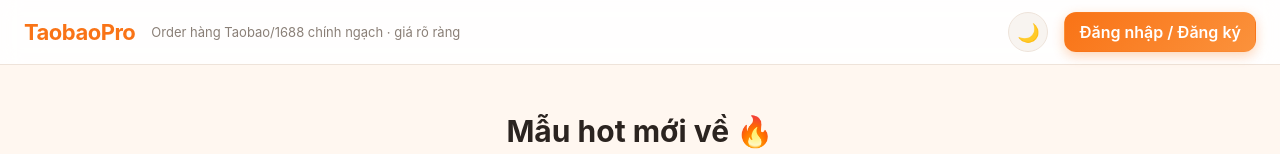
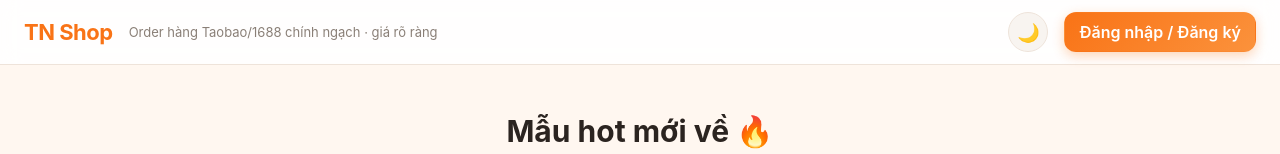
Before and after one commit to thonxse172831/taobaopro, a React (Vite) app: page /order in a window 1280 px wide. Shown: the top 154 px of the page. Built offline with nearby package versions, Linux system fonts and the light colour scheme; no server answers.

Commit message:
Đổi tên shop thành TN Shop

```diff
--- a/index.html
+++ b/index.html
@@ -8,7 +8,7 @@
     <meta name="theme-color" content="#f97316" />
     <meta name="mobile-web-app-capable" content="yes" />
     <meta name="viewport" content="width=device-width, initial-scale=1.0" />
-    <title>TaobaoPro</title>
+    <title>TN Shop</title>
   </head>
   <body>
     <div id="root"></div>
--- a/src/Account.jsx
+++ b/src/Account.jsx
@@ -65,7 +65,7 @@ export function LoginPage() {
     <div className="login">
       <div style={{ width: '100%', maxWidth: 380 }}>
         <div className="row" style={{ justifyContent: 'space-between', marginBottom: 12 }}>
-          <b className="logo">TaobaoPro</b>
+          <b className="logo">TN Shop</b>
           <ThemeToggle dark={dark} setDark={setDark} />
         </div>
         <AuthForm onDone={done} />
--- a/src/AdminGate.jsx
+++ b/src/AdminGate.jsx
@@ -34,7 +34,7 @@ export default function AdminGate({ children }) {
     <div className="login">
       <div style={{ width: '100%', maxWidth: 380 }}>
         <div className="row" style={{ justifyContent: 'space-between', marginBottom: 12 }}>
-          <b className="logo">TaobaoPro · Quản trị</b>
+          <b className="logo">TN Shop · Quản trị</b>
           <ThemeToggle dark={dark} setDark={setDark} />
         </div>
         <AuthForm onDone={done} />
--- a/src/App.jsx
+++ b/src/App.jsx
@@ -119,7 +119,7 @@ export default function App({ logout }) {
   return (
     <div className="app">
       <header>
-        <b className="logo">TaobaoPro</b>
+        <b className="logo">TN Shop</b>
         <nav>
           {TABS.map(([id, t]) => (
             <button key={id} className={id === tab ? 'active' : ''} onClick={() => { setTab(id); if (id === 'orders' || id === 'work') clearNew() }}>
--- a/src/Clip.jsx
+++ b/src/Clip.jsx
@@ -22,7 +22,7 @@ function ClipInner() {
   return (
     <div className="login">
       <div className="card login-card">
-        <b className="logo">TaobaoPro</b>
+        <b className="logo">TN Shop</b>
         {st.phase === 'saving' && <p>Đang lưu vào kho…</p>}
         {st.phase === 'err' && <p className="err">{st.msg}</p>}
         {st.phase === 'ok' && (
--- a/src/Shop.jsx
+++ b/src/Shop.jsx
@@ -42,7 +42,7 @@ export default function Shop() {
   return (
     <div className="app shop">
       <header>
-        <b className="logo">TaobaoPro</b>
+        <b className="logo">TN Shop</b>
         <span className="muted tagline" style={{ flex: 1 }}>Order hàng Taobao/1688 chính ngạch · giá rõ ràng</span>
         <ThemeToggle dark={dark} setDark={setDark} />
         {user === null && <button className="primary" onClick={() => { location.href = '/login' }}>Đăng nhập / Đăng ký</button>}
--- a/src/Track.jsx
+++ b/src/Track.jsx
@@ -23,7 +23,7 @@ export default function Track({ code }) {
   return (
     <div className="app shop track">
       <header>
-        <b className="logo">{o?.shop.name || 'TaobaoPro'}</b>
+        <b className="logo">{o?.shop.name || 'TN Shop'}</b>
         <span style={{ flex: 1 }} />
         <ThemeToggle dark={dark} setDark={setDark} />
       </header>
--- a/src/lib.js
+++ b/src/lib.js
@@ -50,7 +50,7 @@ export const BANKS = [
 export const DEFAULT_TEMPLATE =
   'Dạ mẫu {ten} giá gốc {gia_te} tệ, tổng tiền về tay là {gia_vnd} ạ. Chị chuyển khoản cọc giúp em {tien_coc} nhé 💕 Còn lại {con_lai} thanh toán khi nhận hàng.{link_track}'
 export const DEFAULT_SHOP = {
-  name: 'TaobaoPro', phone: '', bankBin: '970436', bankAccount: '', bankHolder: '', depositPct: 50, template: DEFAULT_TEMPLATE,
+  name: 'TN Shop', phone: '', bankBin: '970436', bankAccount: '', bankHolder: '', depositPct: 50, template: DEFAULT_TEMPLATE,
 }
 export const TEMPLATE_VARS = ['ten', 'gia_te', 'gia_vnd', 'tien_coc', 'con_lai', 'size', 'mau', 'sl', 'ma_don', 'ten_khach', 'stk', 'link_track']
 
```
Also changed, not shown: public/manifest.webmanifest, 1 other file (tests, documents, lock files or other folders).
